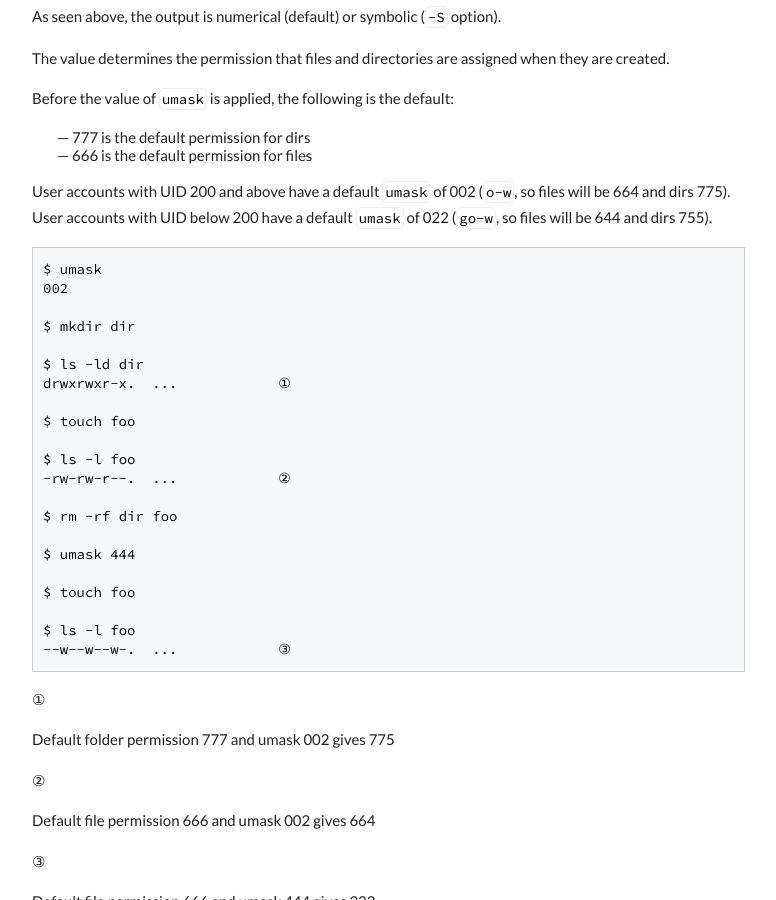
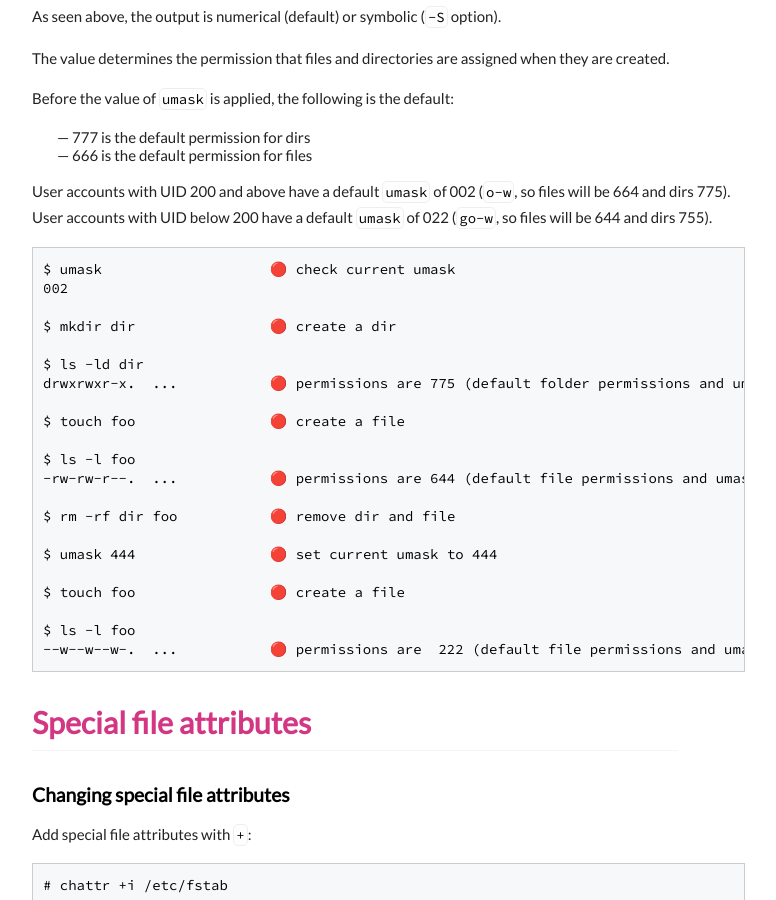
Before and after one commit to execas/execas.github.io, a Jekyll site: the page built from _posts/2018-10-21-linux-ownership-permissions-and-special-attributes.md, in a window 1280 px wide and 900 px high, scrolled down 3857 px. Shown: the whole window, without its empty margins (249-1025 px from the left). Built offline with Jekyll 4.4.1, drawn with Linux system fonts in a browser that asks for light colours; some of the changed text lies outside the part shown.

Commit message:
Update 2018-10-21-linux-ownership-permissions-and-special-attributes.md

````diff
--- a/_posts/2018-10-21-linux-ownership-permissions-and-special-attributes.md
+++ b/_posts/2018-10-21-linux-ownership-permissions-and-special-attributes.md
@@ -188,40 +188,28 @@ User accounts with UID 200 and above have a default `umask` of 002 (`o-w`, so fi
 User accounts with UID below 200 have a default `umask` of 022 (`go-w`, so files will be 644 and dirs 755).
 
 ```bash
-$ umask
+$ umask                    🔴 check current umask
 002
 
-$ mkdir dir
+$ mkdir dir                🔴 create a dir
 
 $ ls -ld dir
-drwxrwxr-x.  ...            ①
+drwxrwxr-x.  ...           🔴 permissions are 775 (default folder permissions and umask 002)
 
-$ touch foo
+$ touch foo                🔴 create a file
 
 $ ls -l foo
--rw-rw-r--.  ...            ②
+-rw-rw-r--.  ...           🔴 permissions are 644 (default file permissions and umask 002)
 
-$ rm -rf dir foo
+$ rm -rf dir foo           🔴 remove dir and file
 
-$ umask 444
+$ umask 444                🔴 set current umask to 444
 
-$ touch foo
+$ touch foo                🔴 create a file
 
 $ ls -l foo
---w--w--w-.  ...            ③
+--w--w--w-.  ...           🔴 permissions are  222 (default file permissions and umask 444)
 ```
-
-①
-
-Default folder permission 777 and umask 002 gives 775
-
-②
-
-Default file permission 666 and umask 002 gives 664
-
-③
-
-Default file permission 666 and umask 444 gives 222
 
 
 ## Special file attributes
````
